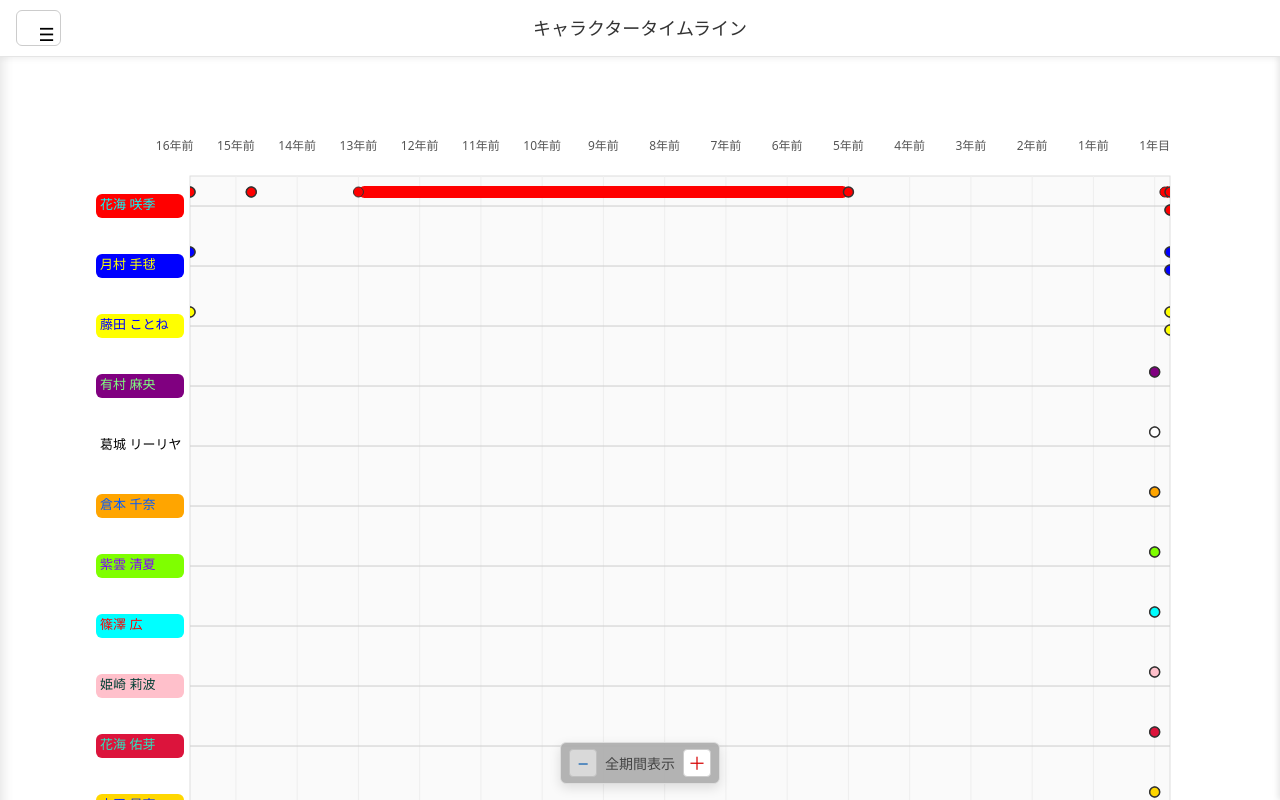
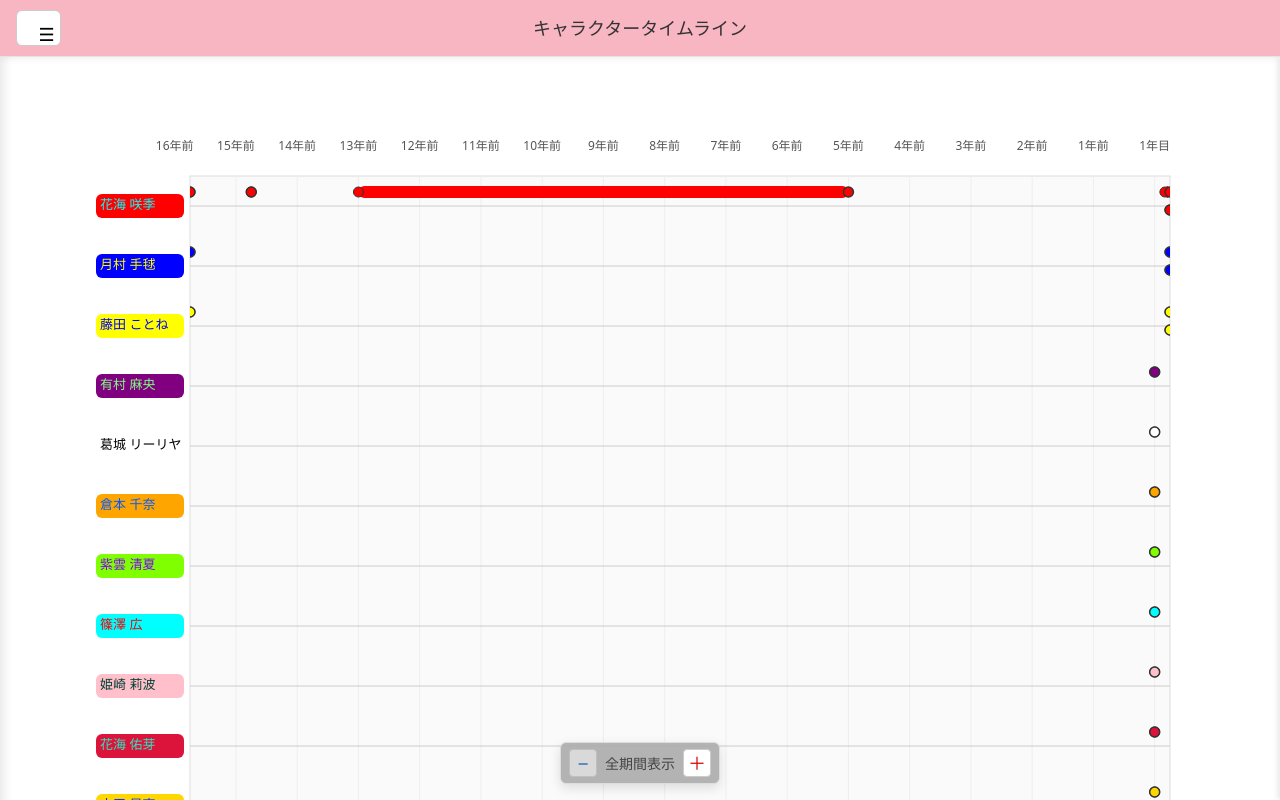
Before and after one commit to rectaris/gakumasu-timeline, a Vue app: page / in a window 1280 px wide. Shown: the top 800 px of the page. Built offline with nearby package versions, Linux system fonts and the light colour scheme.

Commit message:
menu add update

```diff
--- a/src/style.css
+++ b/src/style.css
@@ -91,10 +91,10 @@ body {
 
 .side-panel {
   position: fixed;
-  top: 0;
+  top: 56px;
   right: 0;
   width: 320px;
-  height: 100vh;
+  height: calc(100vh - 56px);
   background: #ffffff;
   color: #000000;
   border-left: 1px solid #ddd;
@@ -277,7 +277,7 @@ body {
   display: flex;
   align-items: center;
   justify-content: center;
-  background: #ffffff;
+  background: #f8b5c2;
   border-bottom: 1px solid #e5e5e5;
   box-shadow: 0 2px 6px rgba(0, 0, 0, 0.06);
   z-index: 1200;
@@ -301,6 +301,7 @@ body {
   border-radius: 6px;
   font-size: 18px;
   font-weight: 700;
+  color: #000000;
   cursor: pointer;
 }
 
@@ -318,6 +319,7 @@ body {
   width: 280px;
   height: 100vh;
   background: #ffffff;
+  color: #000000;
   box-shadow: 2px 0 12px rgba(0, 0, 0, 0.12);
   transform: translateX(-100%);
   transition: transform 0.25s ease;
```
